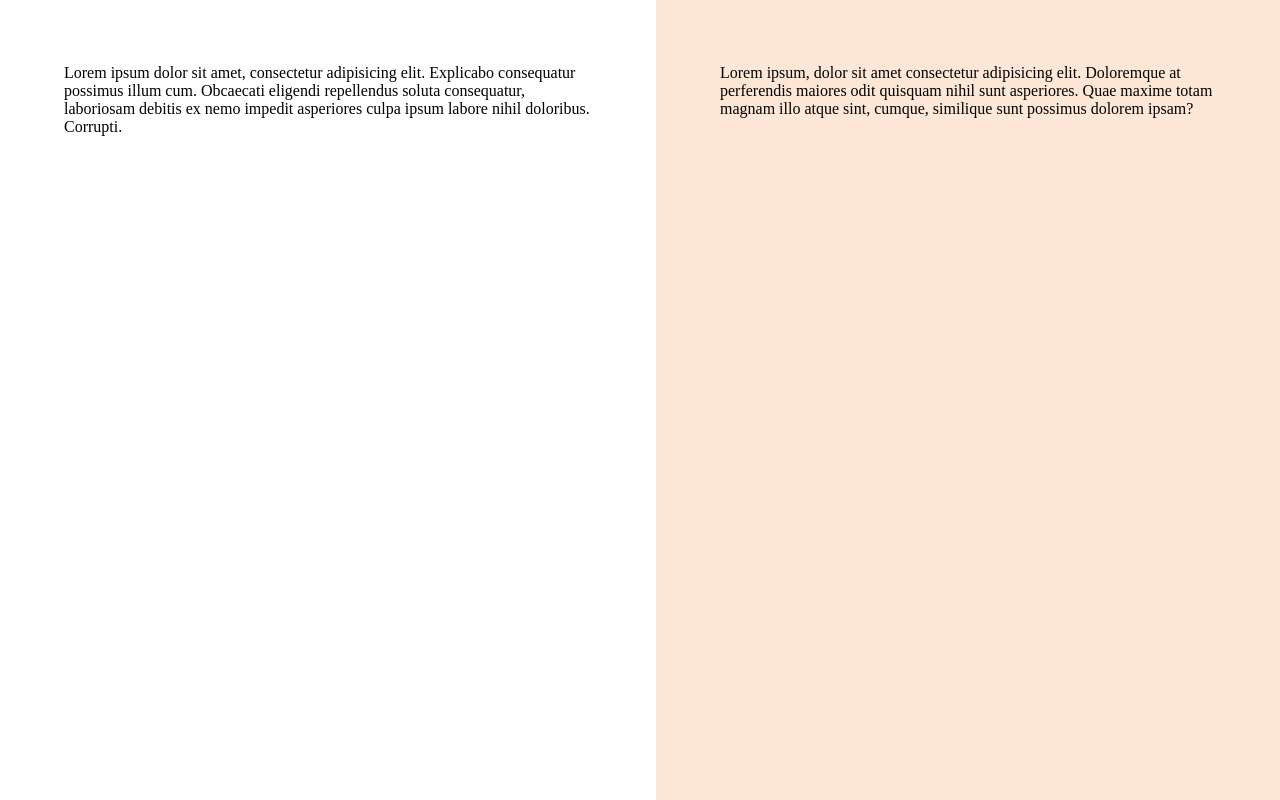
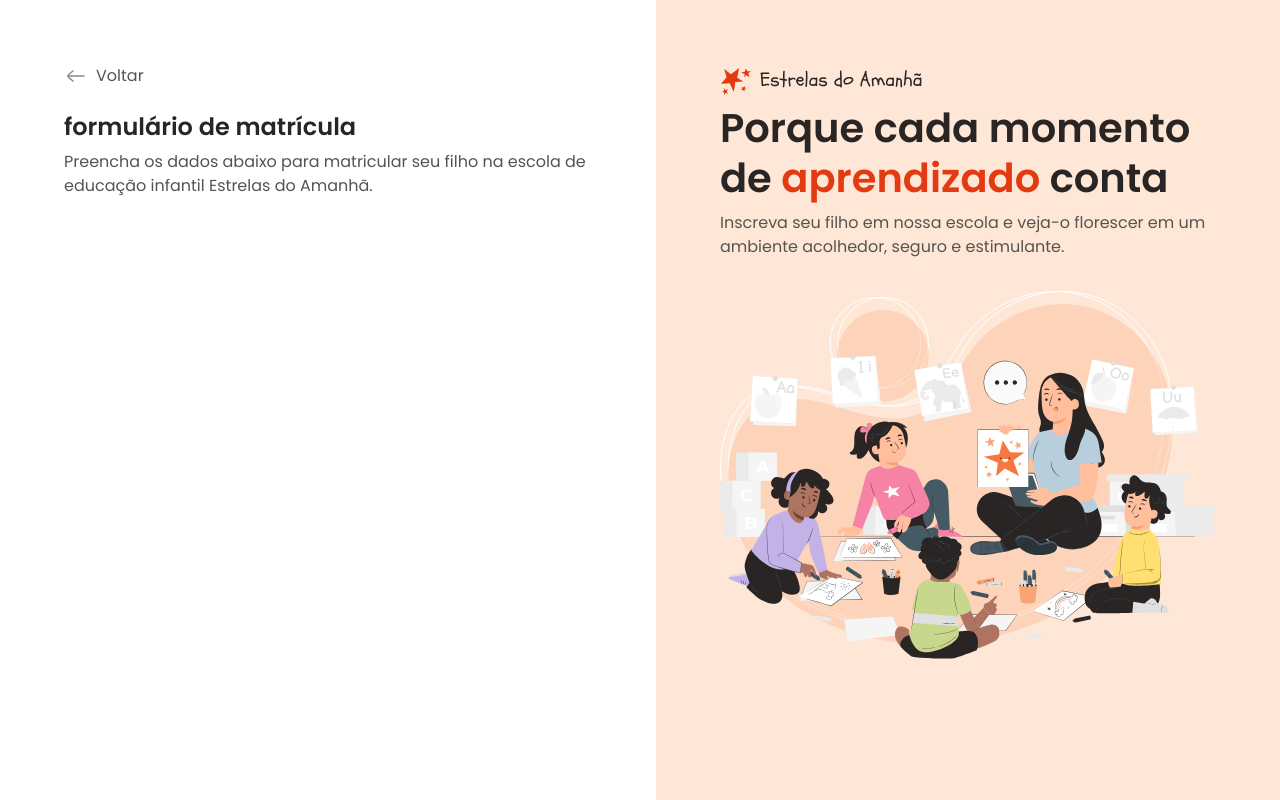
Before and after one commit to FelipeFerreiraAmado/Formulario-de-matricula, a plain HTML site: page index.html in a window 1280 px wide. Drawn offline with Linux system fonts and the light colour scheme.

Commit message:
conteudo aside e conteudo inicial do main

```diff
--- a/index.html
+++ b/index.html
@@ -15,13 +15,35 @@
     <div id="app">
         <main>
             <div class="main-container">
-                Lorem ipsum dolor sit amet, consectetur adipisicing elit. Explicabo consequatur possimus illum cum. Obcaecati eligendi repellendus soluta consequatur, laboriosam debitis ex nemo impedit asperiores culpa ipsum labore nihil doloribus. Corrupti.
+                <div class="back">
+                    <img src="assets/icons/arrow-left-02.svg" alt="">
+                    <span>Voltar</span>
+                </div>
+
+                <h1>formulário de matrícula</h1>
+                <p>
+                    Preencha os dados abaixo para matricular seu filho na escola de educação infantil Estrelas do Amanhã.
+                </p>
             </div>
         </main>
 
         <aside>
             <div class="aside-container">
-                Lorem ipsum, dolor sit amet consectetur adipisicing elit. Doloremque at perferendis maiores odit quisquam nihil sunt asperiores. Quae maxime totam magnam illo atque sint, cumque, similique sunt possimus dolorem ipsam?
+                <header>
+                    <img src="assets/logo.svg" alt="">
+                    <h2>
+                        Porque cada momento de
+                        <span>
+                            aprendizado
+                        </span>
+                        conta
+                    </h2>
+                    <p>
+                        Inscreva seu filho em nossa escola e veja-o florescer em um ambiente acolhedor, seguro e estimulante.
+                    </p>
+                </header>
+
+                <img src="assets/Illustration.svg" alt="">
             </div>
         </aside>
     </div>
--- a/styles/global.css
+++ b/styles/global.css
@@ -46,4 +46,16 @@
 
 body {
     overflow: hidden;
+
+    font: var(--text);
+    color: var(--text-secondary);
 }
+
+h1, h2 {
+    color: var(--text-primary);
+}
+
+img {
+    max-width: 100%;
+    height: auto;
+}
--- a/styles/layout.css
+++ b/styles/layout.css
@@ -14,6 +14,18 @@ main {
         max-width: 33rem;
         margin-left: auto;
     }
+
+    & .back {
+        display: flex;
+        align-items: center;
+        gap: .5rem;
+        margin-bottom: 1.5rem;
+    }
+
+    & h1 {
+        font: 600 1.5rem/1.25 var(--font-family);
+        margin-bottom: .5rem;
+    }
 }
 
 aside {
@@ -23,5 +35,17 @@ aside {
     & .aside-container {
         max-width: 31rem;
 
+        & > img {
+            margin-top: 2rem;
+        }
+    }
+
+    & h2 {
+        font: 600 2.5rem/1.25 var(--font-family);
+        margin-bottom: .5rem;
+
+        & span {
+            color: var(--text-highlight);
+        }
     }
 }
```
